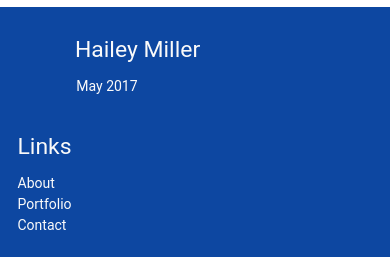
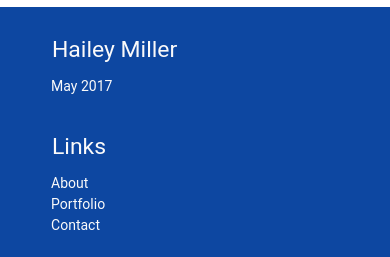
Before and after one commit to mermatriarchy/hailey-codes, a website: page index.html in a window 390 px wide. Shown: the part 1962-2219 px from the top of the page. Drawn offline with Linux system fonts and the light colour scheme; a web font is replaced by a local one.

Commit message:
update footer styling

```diff
--- a/index.html
+++ b/index.html
@@ -208,13 +208,13 @@
 <footer class="blue darken-4 margin-reset">
 
             <div class="row grey-text text-lighten-5">
-              <div class="col l6 s12">
-                <h5 id="name-header">Hailey Miller</h5>
-                <p id="updated-on">May 2017<p>
+              <div class="col l6 m7 s12">
+                <h5 class="name-header">Hailey Miller</h5>
+                <p class="updated-on">May 2017<p>
               </div>
-              <div class="col l4 offset-l2 s12">
-                <h5>Links</h5>
-                <ul>
+              <div class="col l4 m4 s12">
+                <h5 class="name-header">Links</h5>
+                <ul class="updated-on">
                   <li><a class="grey-text text-lighten-5" href="#about">About</a></li>
                   <li><a class="grey-text text-lighten-5" href="#portfolio">Portfolio</a></li>
                   <li><a class="grey-text text-lighten-5" href="mailto:hailey.miller91@gmail.com">Contact</a></li>
--- a/public/css/style.css
+++ b/public/css/style.css
@@ -230,11 +230,11 @@ footer{
   text-align: left;
 }
 
-#name-header{
+.name-header{
   padding-left: 2.5em;
 }
 
-#updated-on{
+.updated-on {
   padding-left: 4.2em;
 }
 
@@ -260,6 +260,7 @@ and center/stack cards on small screens*/
 }
 
 @media only screen and (min-width: 691px) and (max-width: 992px) {
+  /* navbar resets*/
   .top-header.shrink div > div.navbar-wrapper ul {
     float: right;
   }
@@ -270,6 +271,7 @@ and center/stack cards on small screens*/
 }
 
 @media only screen and (max-width: 571px){
+  /* navbar resets*/
   h3{
     font-size: 2rem;
   }
@@ -280,18 +282,32 @@ and center/stack cards on small screens*/
 }
 
 @media only screen and (max-width: 508px){
+  /* navbar resets*/
   .navbar-wrapper ul li{
     padding: .5em;
   }
+
+  /*footer*/
+  .name-header{
+    padding-left: 1.5em;
+  }
+
+  .updated-on {
+    padding-left: 2.4em;
+  }
+
 }
 
 @media only screen and (max-width: 424px){
+  /* navbar resets*/
   .navbar-wrapper ul li{
     padding: .4em;
   }
+
 }
 
 @media only screen and (max-width: 410px){
+  /* navbar resets*/
   h3 {
     font-size: 1.8rem;
   }
```
